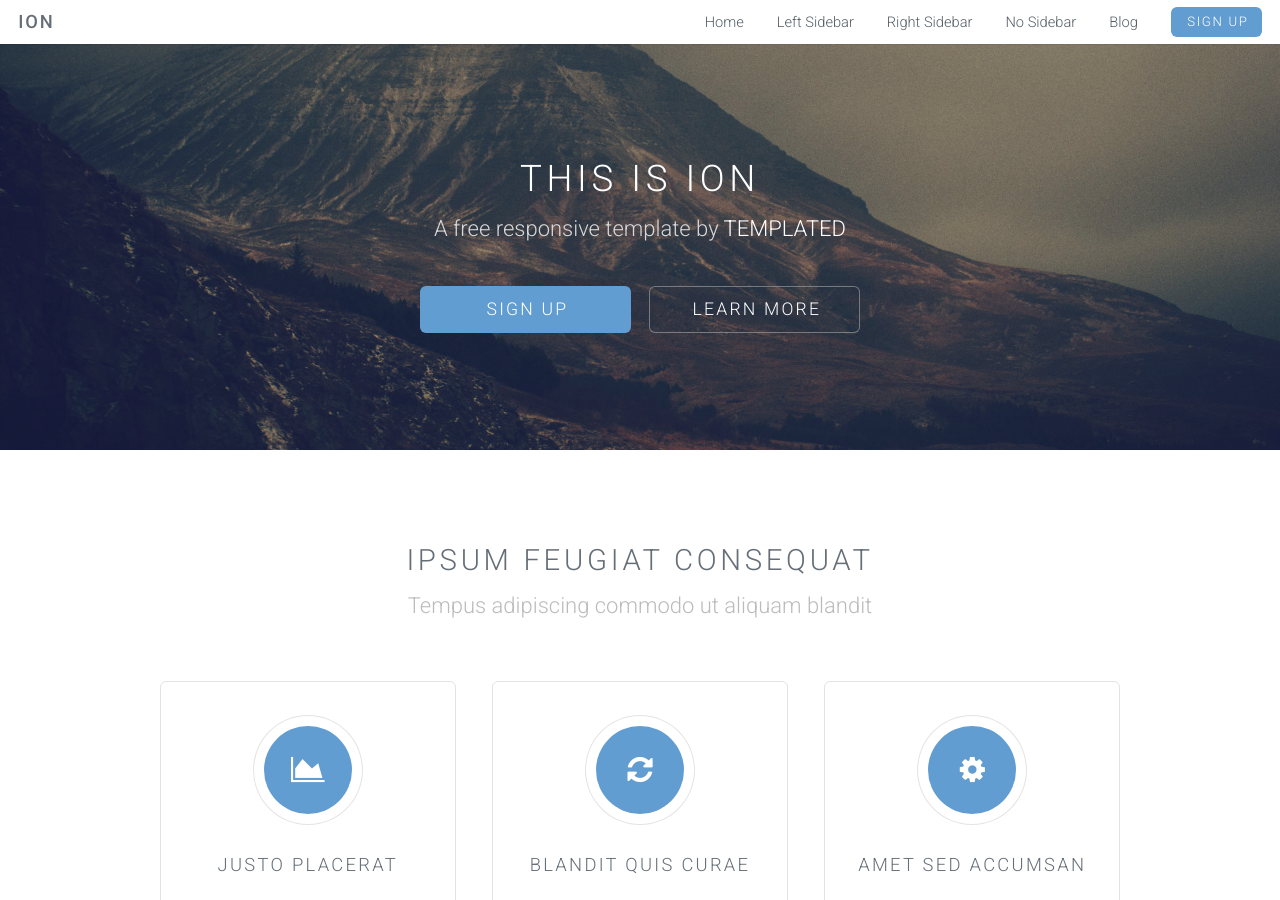
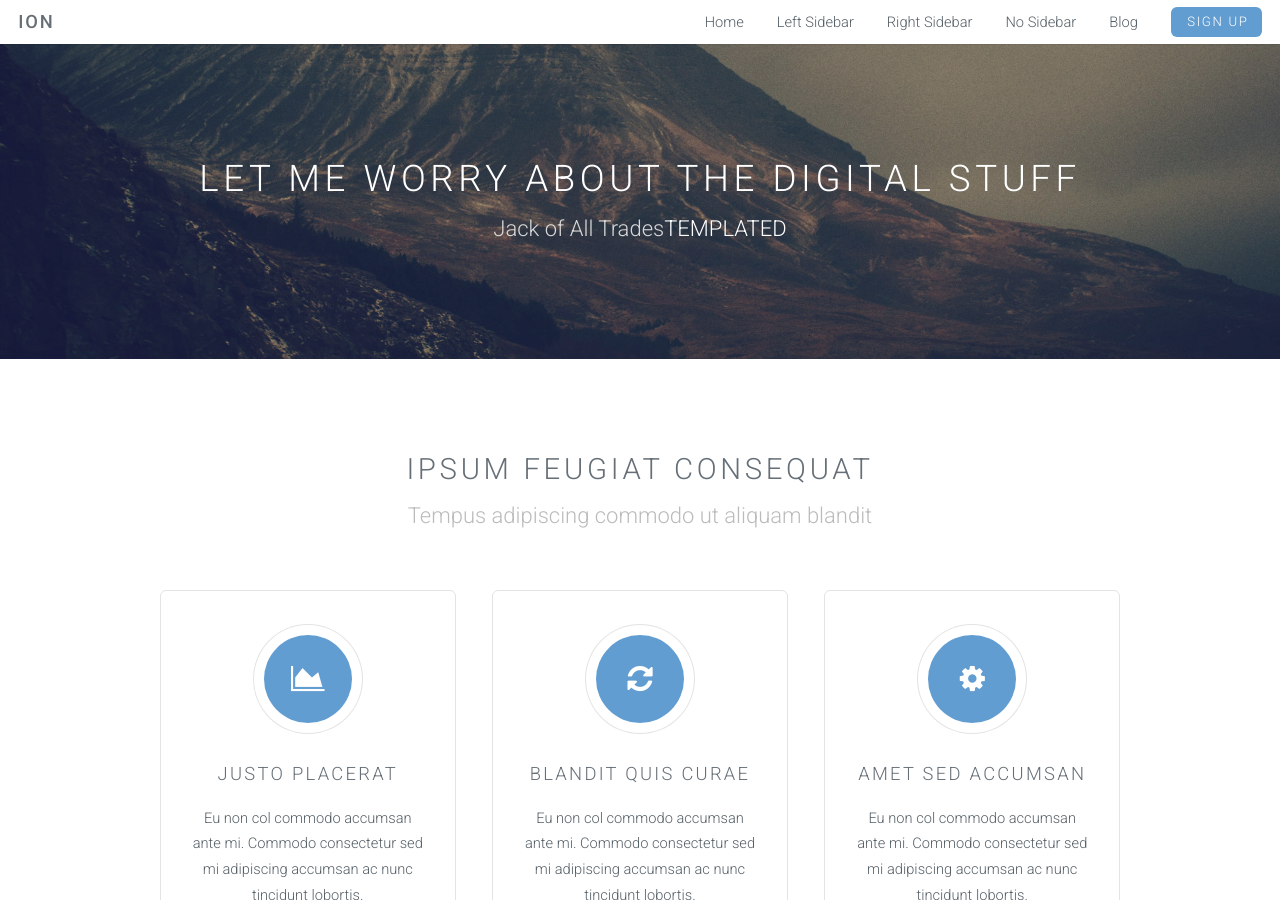
Before and after one commit to bycait/bycait.github.io, a Jekyll site: the page built from index.html, in a window 1280 px wide and 900 px high. Built offline with Jekyll 4.4.1, drawn with Linux system fonts in a browser that asks for light colours.

Commit message:
Adjust to original website design

```diff
--- a/_layouts/landing-page.html
+++ b/_layouts/landing-page.html
@@ -10,12 +10,16 @@
         <!-- Banner -->
         <section id="banner">
             <div class="inner">
-                <h2>This is Ion</h2>
-                <p>A free responsive template by <a href="http://templated.co">TEMPLATED</a></p>
-                <ul class="actions">
+                <h2>Let me worry about the digital stuff</h2>
+                <p>Jack of All Trades<a href="http://templated.co">TEMPLATED</a></p>
+
+		<!--
+		<ul class="actions">
                     <li><a href="#content" class="button big special">Sign Up</a></li>
                     <li><a href="#elements" class="button big alt">Learn More</a></li>
                 </ul>
+		-->
+
             </div>
         </section>
         {{ content }}
```
